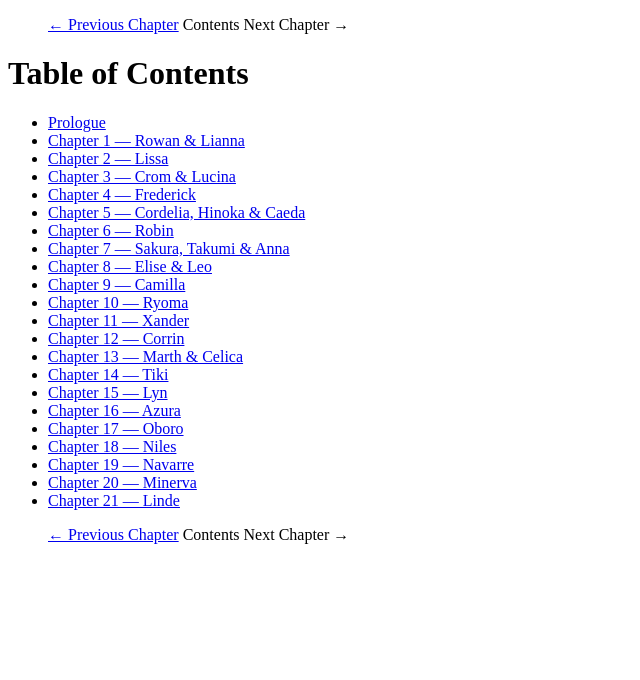
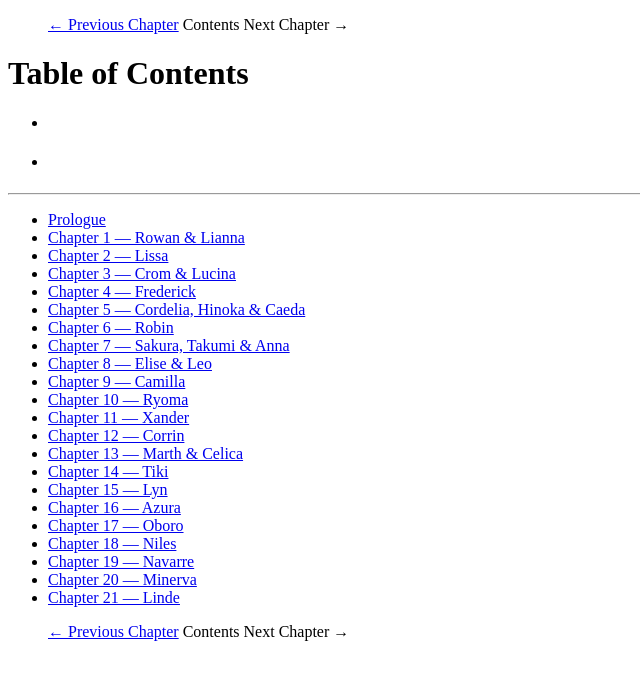
Before and after one commit to zachwlewis/fire-emblem-warriors-hero-guide, a Jekyll site: the page built from _posts/2017-01-01-table-of-contents.md, in a window 1280 px wide. Shown: the top 680 px of the page, without its empty margins (0-640 px from the left). Built offline with Jekyll 4.4.1, drawn with Linux system fonts in a browser that asks for light colours.

Commit message:
Update and rename 2018-01-01-table-of-contents.md to 2017-01-01-table-of-contents.md

```diff
--- a/_posts/2018-01-01-table-of-contents.md
+++ b/_posts/2017-01-01-table-of-contents.md
@@ -1,6 +1,12 @@
 ---
 title: Table of Contents
 layout: chapter
+---
+
+{% for p in site.posts %}
+- [{{ post.title }}]({{ baseurl }}{{ post.url }})
+{% endfor %}
+
 ---
 
 - [Prologue](#prologue)
```
